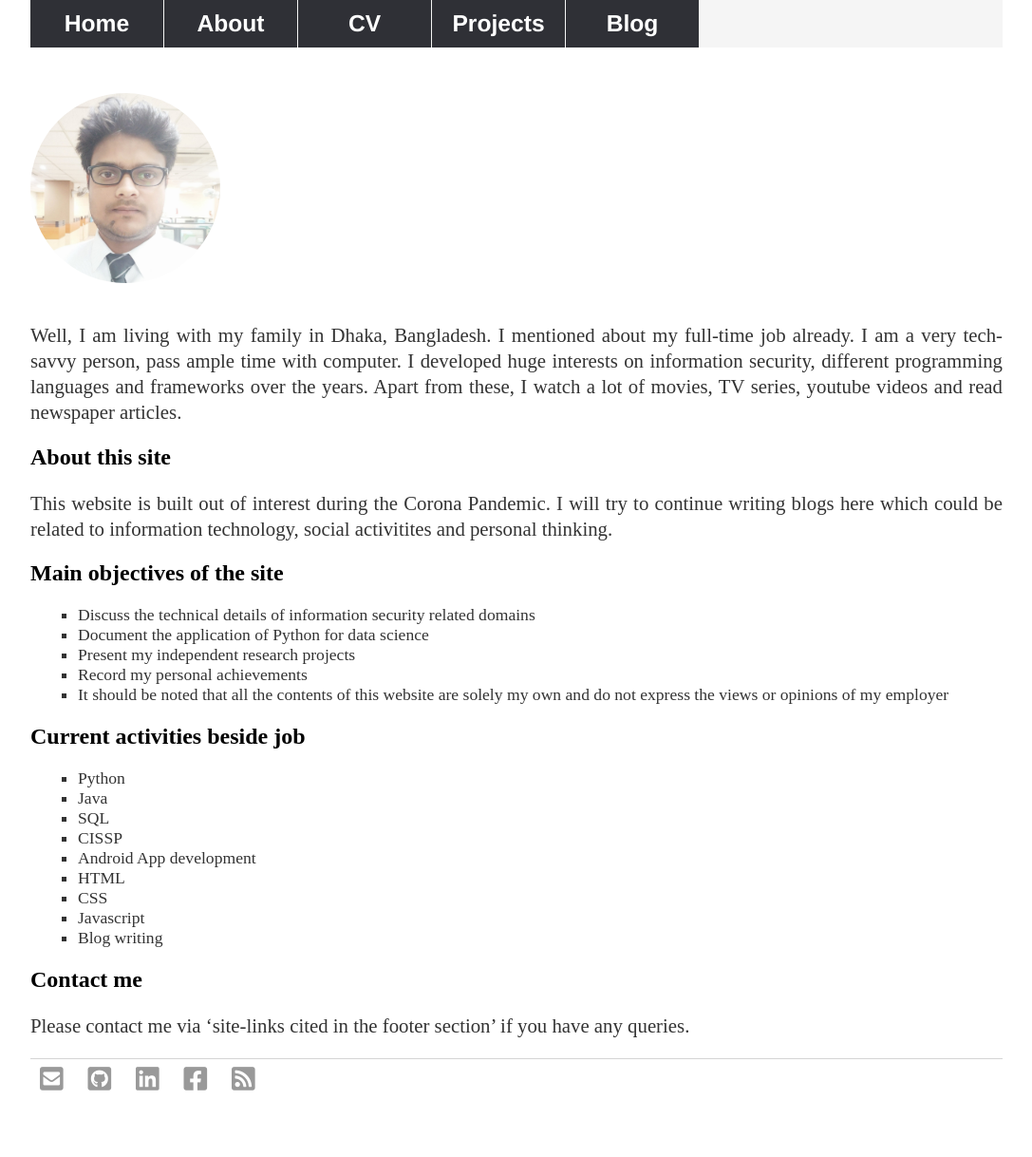
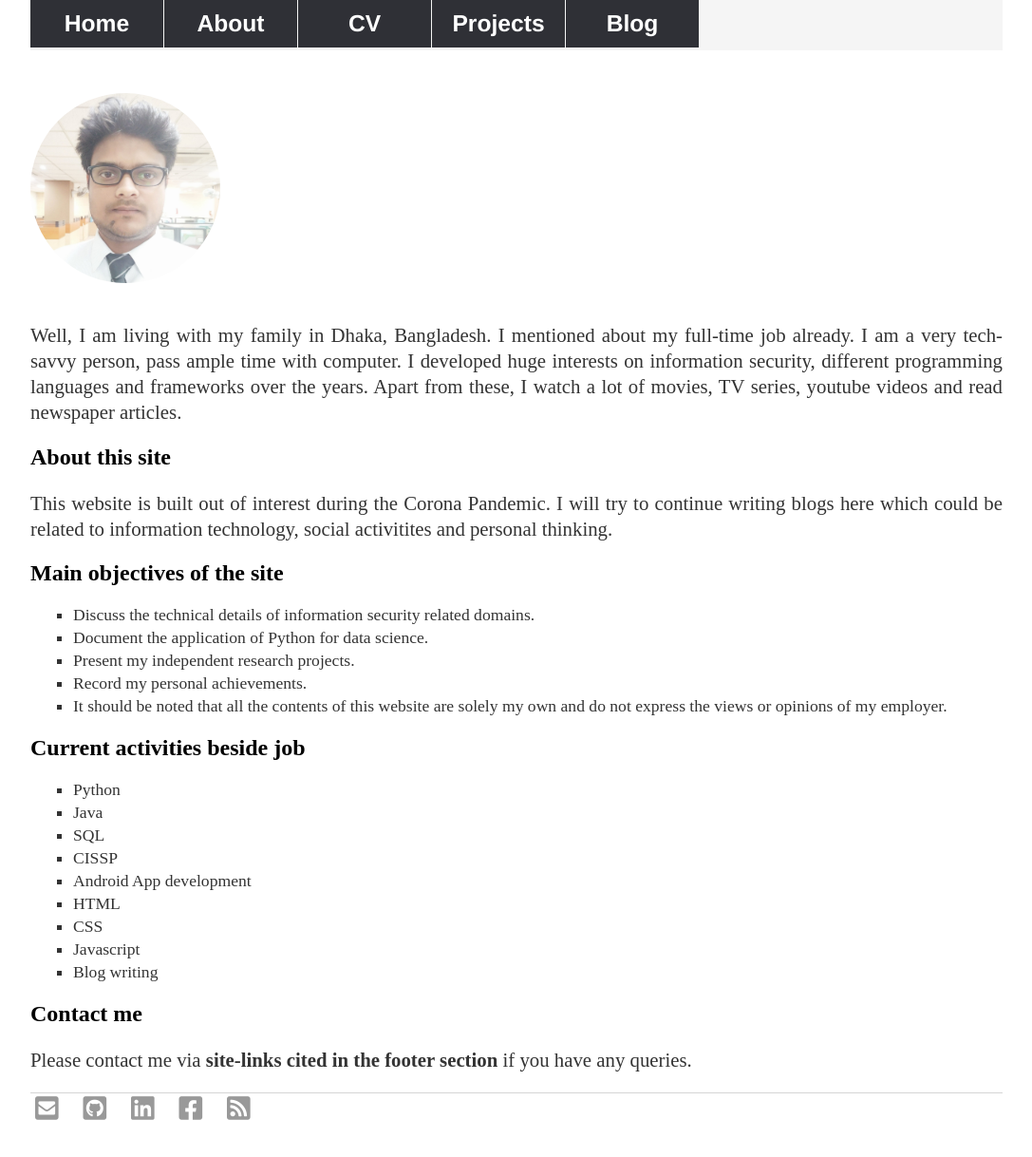
Before and after one commit to afsersid/afsersid.github.io, a Jekyll site: the page built from about.md, in a window 1280 px wide and 1240 px high. Shown: the top 1218 px of the window at 95% size, without its empty margins (96-1183 px from the left). Built offline with Jekyll 4.4.1, drawn with Linux system fonts in a browser that asks for light colours.

```diff
--- a/about.md
+++ b/about.md
@@ -15,11 +15,11 @@ This website is built out of interest during the Corona Pandemic. I will try to
 
 ##	Main objectives of the site
 
-- Discuss the technical details of information security related domains
-- Document the application of Python for data science
-- Present my independent research projects
-- Record my personal achievements
-- It should be noted that all the contents of this website are solely my own and do not express the views or opinions of my employer
+- Discuss the technical details of information security related domains.
+- Document the application of Python for data science.
+- Present my independent research projects.
+- Record my personal achievements.
+- It should be noted that all the contents of this website are solely my own and do not express the views or opinions of my employer.
 
 ##	Current activities beside job
 
@@ -35,4 +35,4 @@ This website is built out of interest during the Corona Pandemic. I will try to
 
 ## Contact me
 
-Please contact me via 'site-links cited in the footer section' if you have any queries.
+Please contact me via **site-links cited in the footer section** if you have any queries.
--- a/css/main.css
+++ b/css/main.css
@@ -3,11 +3,14 @@ body {
     width: 80%;
 }
 ul {
-  list-style-type: square;
-  margin: 10px;
-  font-size: 1.1em;
-  color: #333;
+	list-style-type: square;
+	margin: 5px;
+	font-size: 1.1em;
+	color: #333;
   /*padding-left: 10px;*/
+}
+ul li {
+	margin: 0 0 3px 0;
 }
 nav ul {
     font-family:'Helvetica', 'Arial', 'Sans-Serif';
```
